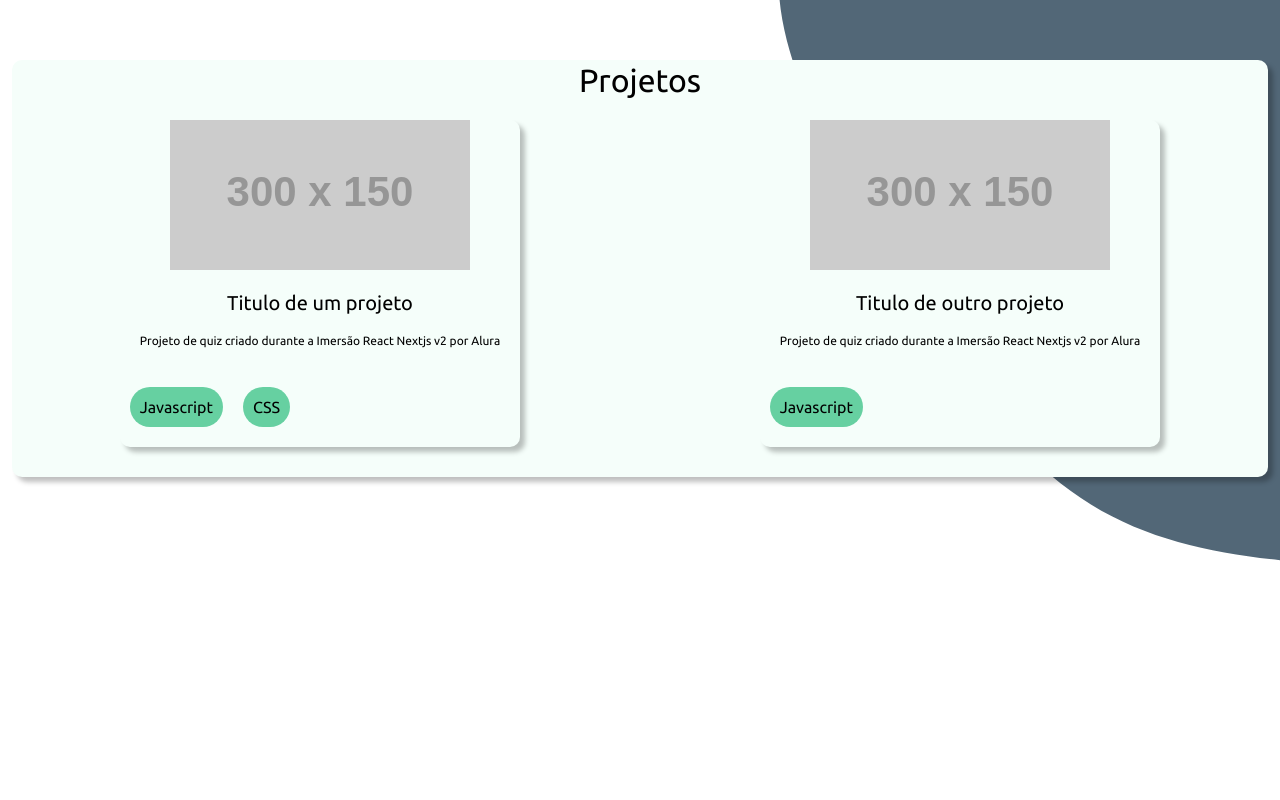
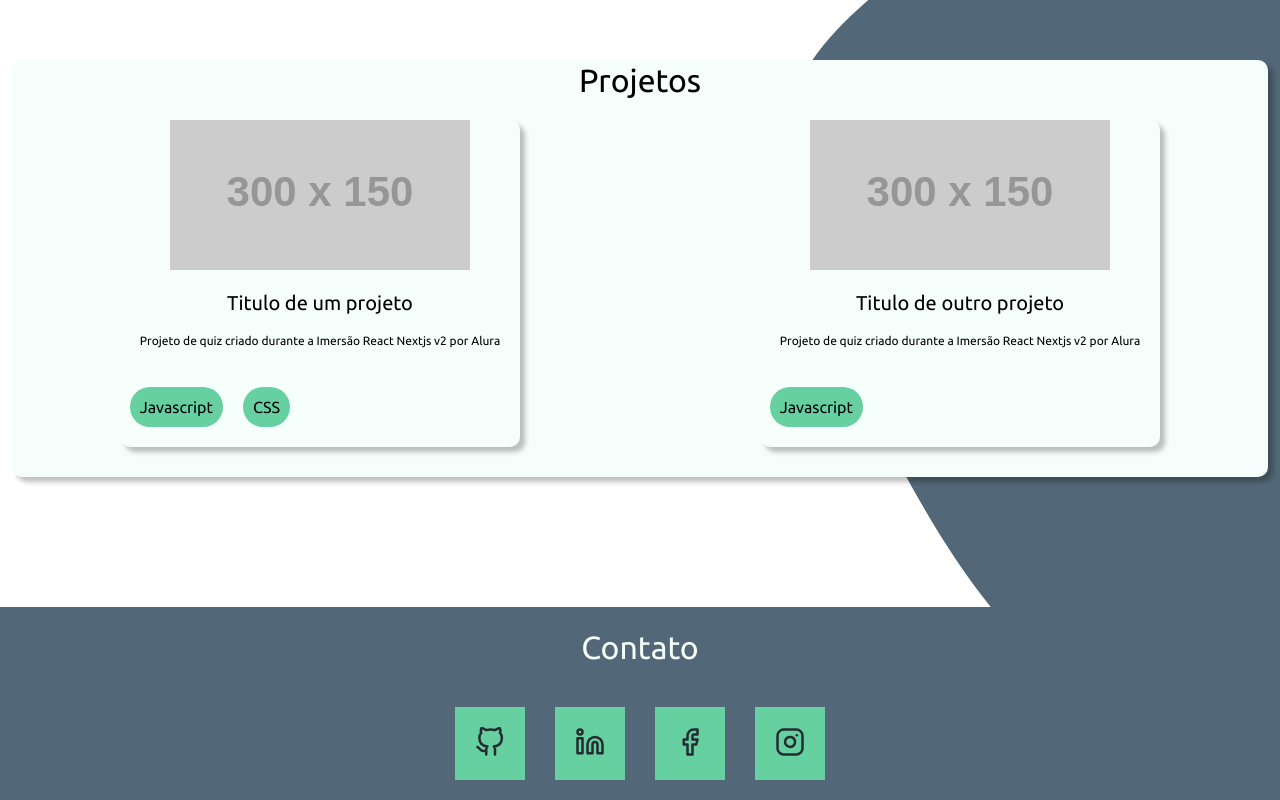
Before and after one commit to guijun13/Guilherme_Jun_JAMStackAlura, a Next.js app: page / in a window 1280 px wide. Shown: the part 1130-1930 px from the top of the page. Before the commit the page ends 1737 px from the top, so only its background shows below. Built offline with nearby package versions, Linux system fonts and the light colour scheme.

Commit message:
feat(footer): create 'Footer' component && add social media links/icons

```diff
--- a/pages/index.js
+++ b/pages/index.js
@@ -1,5 +1,6 @@
 import React from 'react';
 import About from '../src/components/commons/About';
+import Footer from '../src/components/commons/Footer';
 import Header from '../src/components/commons/Header';
 import Main from '../src/components/commons/Main';
 import Projects from '../src/components/commons/Projects';
@@ -31,6 +32,7 @@
         <Main />
         <About />
         <Projects />
+        <Footer />
       </Box>
     </Box>
   );
--- /dev/null
+++ b/src/components/commons/Footer/index.js
@@ -0,0 +1,71 @@
+import React from 'react';
+import styled from 'styled-components';
+import Text from '../../foundation/Text';
+import Github from '../../../theme/Github';
+import Linkedin from '../../../theme/Linkedin';
+import Facebook from '../../../theme/Facebook';
+import Instagram from '../../../theme/Instagram';
+
+const socials = [
+  {
+    name: 'git',
+    icon: <Github />,
+    url: 'https://github.com/guijun13',
+  },
+  {
+    name: 'link',
+    icon: <Linkedin />,
+    url: 'https://www.linkedin.com/in/guilherme-jun-grillo',
+  },
+  {
+    name: 'face',
+    icon: <Facebook />,
+    url: 'https://facebook.com/guijun13',
+  },
+  {
+    name: 'insta',
+    icon: <Instagram />,
+    url: 'https://instagram.com/guijun13',
+  },
+];
+
+const FooterWrapper = styled.footer`
+  background-color: ${({ theme }) => theme.colors.secondary.main.color};
+  color: ${({ theme }) => theme.colors.secondary.main.contrastText};
+  display: flex;
+  align-items: center;
+  flex-direction: column;
+  justify-content: center;
+`;
+
+const SocialWrapper = styled.div`
+  display: flex;
+  align-items: center;
+  flex-direction: row;
+  justify-content: center;
+  margin: 10px;
+`;
+
+const SocialIcon = styled.a`
+  cursor: pointer;
+  background-color: ${({ theme }) => theme.colors.primary.main.color};
+  padding: 20px;
+  margin: 10px 15px;
+`;
+
+export default function Footer() {
+  return (
+    <FooterWrapper>
+      <Text margin="20px" tag="h4" variant="titleh3">
+        Contato
+      </Text>
+      <SocialWrapper>
+        {socials.map(social => (
+          <SocialIcon href={social.url} key={social.name}>
+            {social.icon}
+          </SocialIcon>
+        ))}
+      </SocialWrapper>
+    </FooterWrapper>
+  );
+}
--- /dev/null
+++ b/src/theme/Facebook/index.js
@@ -0,0 +1,20 @@
+import React from 'react';
+
+export default function Linkedin() {
+  return (
+    <svg
+      xmlns="http://www.w3.org/2000/svg"
+      width="30"
+      height="30"
+      viewBox="0 0 24 24"
+      fill="none"
+      stroke="#262A33"
+      strokeWidth="2"
+      strokeLinecap="round"
+      strokeLinejoin="round"
+      className="feather feather-facebook"
+    >
+      <path d="M18 2h-3a5 5 0 0 0-5 5v3H7v4h3v8h4v-8h3l1-4h-4V7a1 1 0 0 1 1-1h3z" />
+    </svg>
+  );
+}
--- /dev/null
+++ b/src/theme/Github/index.js
@@ -0,0 +1,20 @@
+import React from 'react';
+
+export default function Github() {
+  return (
+    <svg
+      xmlns="http://www.w3.org/2000/svg"
+      width="30"
+      height="30"
+      viewBox="0 0 24 24"
+      fill="none"
+      stroke="#262A33"
+      strokeWidth="2"
+      strokeLinecap="round"
+      strokeLinejoin="round"
+      className="feather feather-github"
+    >
+      <path d="M9 19c-5 1.5-5-2.5-7-3m14 6v-3.87a3.37 3.37 0 0 0-.94-2.61c3.14-.35 6.44-1.54 6.44-7A5.44 5.44 0 0 0 20 4.77 5.07 5.07 0 0 0 19.91 1S18.73.65 16 2.48a13.38 13.38 0 0 0-7 0C6.27.65 5.09 1 5.09 1A5.07 5.07 0 0 0 5 4.77a5.44 5.44 0 0 0-1.5 3.78c0 5.42 3.3 6.61 6.44 7A3.37 3.37 0 0 0 9 18.13V22" />
+    </svg>
+  );
+}
--- /dev/null
+++ b/src/theme/Instagram/index.js
@@ -0,0 +1,22 @@
+import React from 'react';
+
+export default function Linkedin() {
+  return (
+    <svg
+      xmlns="http://www.w3.org/2000/svg"
+      width="30"
+      height="30"
+      viewBox="0 0 24 24"
+      fill="none"
+      stroke="#262A33"
+      strokeWidth="2"
+      strokeLinecap="round"
+      strokeLinejoin="round"
+      className="feather feather-instagram"
+    >
+      <rect x="2" y="2" width="20" height="20" rx="5" ry="5" />
+      <path d="M16 11.37A4 4 0 1 1 12.63 8 4 4 0 0 1 16 11.37z" />
+      <line x1="17.5" y1="6.5" x2="17.51" y2="6.5" />
+    </svg>
+  );
+}
--- /dev/null
+++ b/src/theme/Linkedin/index.js
@@ -0,0 +1,22 @@
+import React from 'react';
+
+export default function Linkedin() {
+  return (
+    <svg
+      xmlns="http://www.w3.org/2000/svg"
+      width="30"
+      height="30"
+      viewBox="0 0 24 24"
+      fill="none"
+      stroke="#262A33"
+      strokeWidth="2"
+      strokeLinecap="round"
+      strokeLinejoin="round"
+      className="feather feather-linkedin"
+    >
+      <path d="M16 8a6 6 0 0 1 6 6v7h-4v-7a2 2 0 0 0-2-2 2 2 0 0 0-2 2v7h-4v-7a6 6 0 0 1 6-6z" />
+      <rect x="2" y="9" width="4" height="12" />
+      <circle cx="4" cy="4" r="2" />
+    </svg>
+  );
+}
```
